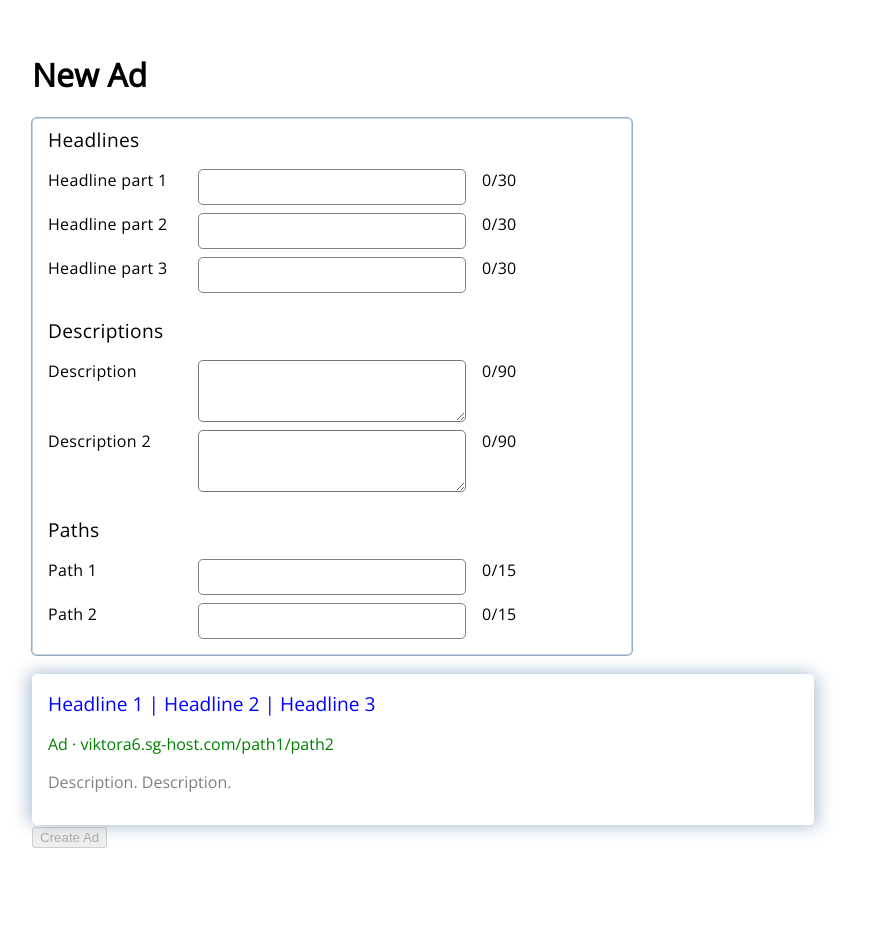
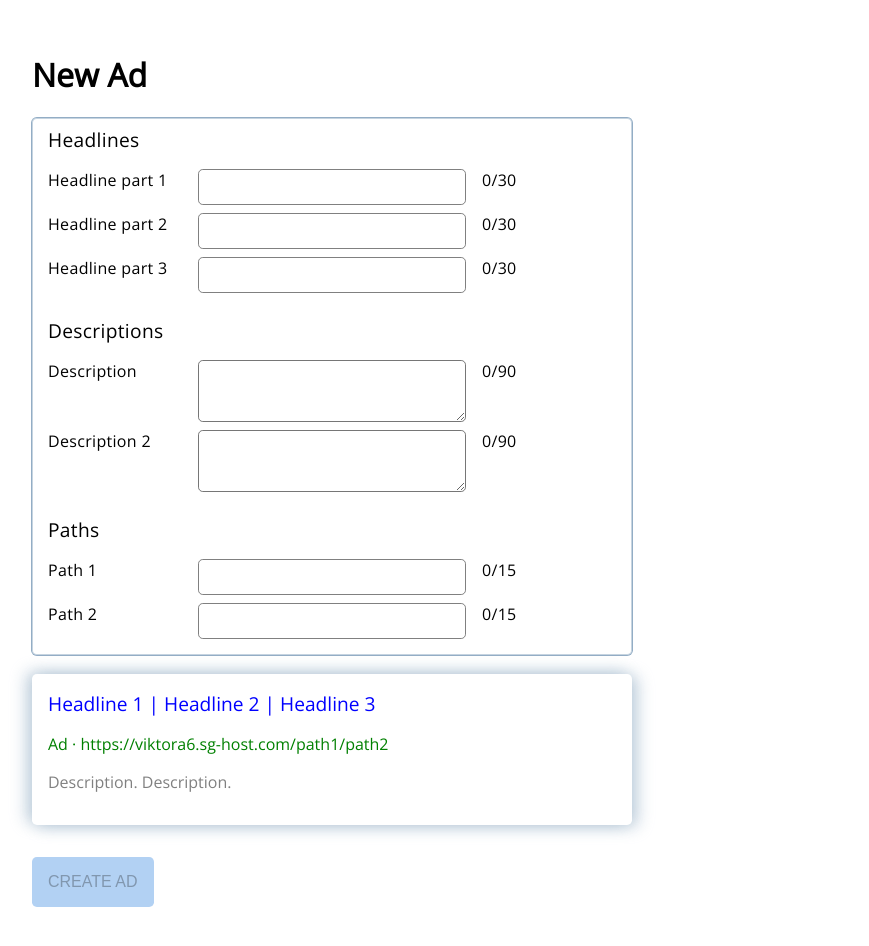
Before and after one commit to mar-veloper/google-ads, a Vue app: page / in a window 1280 px wide. Shown: the top 946 px of the page, without its empty margins (0-869 px from the left). Before the commit the page ends 880 px from the top, so only its background shows below. Built offline with nearby package versions, Linux system fonts and the light colour scheme.

Commit message:
added card deck component

```diff
--- a/src/App.vue
+++ b/src/App.vue
@@ -1,7 +1,7 @@
 <template>
   <h1>New Ad</h1>
   <form>
-    <div v-for="sec of sections" :key="sec.path">
+    <div v-for="(sec, index) of sections" :key="`${index}-${sec}`">
       <Section
         v-model="modelVal[sec.path]"
         :title="sec.label"
@@ -18,12 +18,14 @@
     :disabled="!isFormValidated"
     label="Create Ad"
   />
+  <CardDeck v-if="activeAds.length" title="Active Ads" :items="activeAds" />
 </template>
 
 <script>
 import Section from './components/Section';
 import Card from './components/Card';
 import Button from './components/Button';
+import CardDeck from './components/CardDeck';
 
 import data from './data.json';
 import { createSchema, createModelVal } from './helper';
@@ -34,6 +36,7 @@ export default {
     Section,
     Card,
     Button,
+    CardDeck,
   },
   data() {
     return {
@@ -41,7 +44,17 @@ export default {
       staticData: data.staticData,
       sections: data.sections,
       isFormValidated: false,
+      activeAds: [],
     };
+  },
+  mounted() {
+    if (localStorage.getItem('activeAds')) {
+      try {
+        this.activeAds = JSON.parse(localStorage.getItem('activeAds'));
+      } catch (err) {
+        localStorage.removeItem('activeAds');
+      }
+    }
   },
   updated() {
     this.$data.isFormValidated = this.validateForm();
@@ -64,7 +77,9 @@ export default {
     },
 
     handleOnSubmit() {
-      this.$data.modelVal = createModelVal(data.sections, data.staticData);
+      this.activeAds = [this.modelVal, ...this.activeAds];
+      localStorage.setItem('activeAds', JSON.stringify(this.activeAds));
+      this.modelVal = createModelVal(data.sections, data.staticData);
     },
   },
 };
@@ -84,6 +99,7 @@ html {
 }
 
 form {
+  box-sizing: border-box;
   width: 600px;
   border-radius: 0.3rem;
   box-shadow: rgba(136, 165, 191, 0.48) 0px 0px 0px 1px inset,
--- a/src/components/Button.vue
+++ b/src/components/Button.vue
@@ -11,4 +11,15 @@ export default {
   },
 };
 </script>
-<style></style>
+<style scoped>
+button {
+  cursor: pointer;
+  font-size: 1rem;
+  padding: 1rem;
+  text-transform: uppercase;
+  margin: 1rem 0;
+  border-radius: 0.3rem;
+  border: none;
+  background-color: rgba(3, 102, 214, 0.3);
+}
+</style>
--- a/src/components/Card.vue
+++ b/src/components/Card.vue
@@ -1,7 +1,7 @@
 <template>
   <div>
     <h4>{{ headlines }}</h4>
-    <h5>Ad · {{ paths }}</h5>
+    <a :href="paths">Ad · {{ paths }}</a>
     <p>{{ descriptions }}</p>
   </div>
 </template>
@@ -43,31 +43,33 @@ export default {
 </script>
 <style scoped>
 div {
-  max-width: 750px;
-  margin-right: auto;
+  box-sizing: border-box;
+  max-width: 600px;
+  margin: 0 0 1rem;
   padding: 1rem;
+  font-weight: 400;
+  font-size: 1rem;
   border-radius: 0.3rem;
   box-shadow: rgba(136, 165, 191, 0.48) 6px 2px 16px 0px,
     rgba(136, 165, 191, 0.48) -6px -2px 16px 0px;
 }
 
 h4 {
+  font-weight: 400;
   margin: 0 0 1rem;
   font-size: 1.2rem;
   color: blue;
-  font-weight: 400;
 }
 
-h5 {
+a {
   margin: 0 0 1rem;
   font-size: 1rem;
   color: green;
-  font-weight: 300;
+  font-weight: 400;
+  text-decoration: none;
 }
 
 p {
-  font-size: 1rem;
   color: grey;
-  font-weight: 400;
 }
 </style>
--- /dev/null
+++ b/src/components/CardDeck.vue
@@ -0,0 +1,20 @@
+<template>
+  <h2>{{ title }}</h2>
+  <div v-for="(item, index) of items" :key="index">
+    <Card :modelVal="item" />
+  </div>
+</template>
+<script>
+import Card from './Card';
+
+export default {
+  name: 'CardDeck',
+  components: {
+    Card,
+  },
+  props: {
+    title: String,
+    items: Array,
+  },
+};
+</script>
--- a/src/data.json
+++ b/src/data.json
@@ -15,7 +15,7 @@
   ],
 
   "staticData": {
-    "url": "viktora6.sg-host.com/",
+    "url": "https://viktora6.sg-host.com/",
     "headlines": [
       {
         "seq": 1,
```
